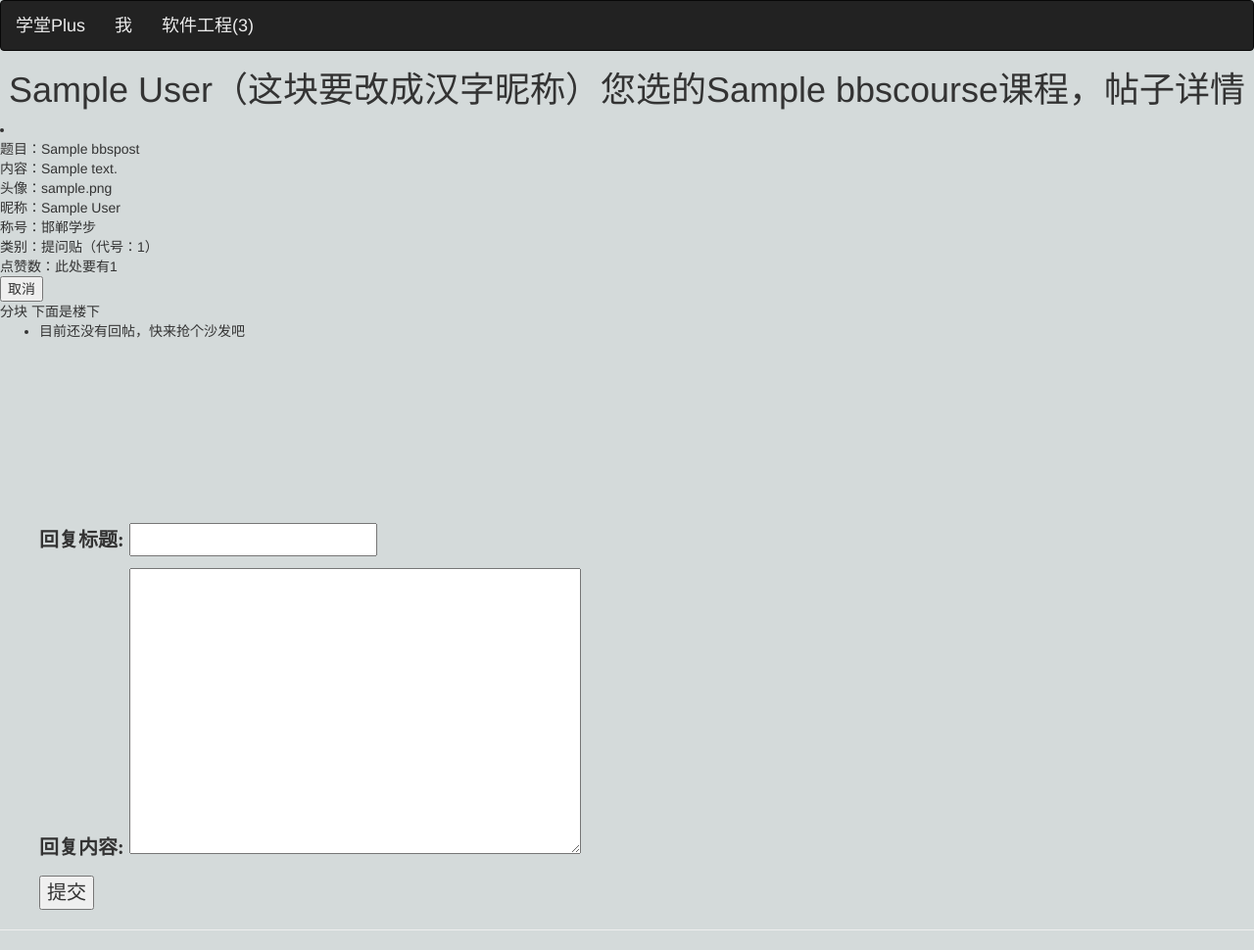
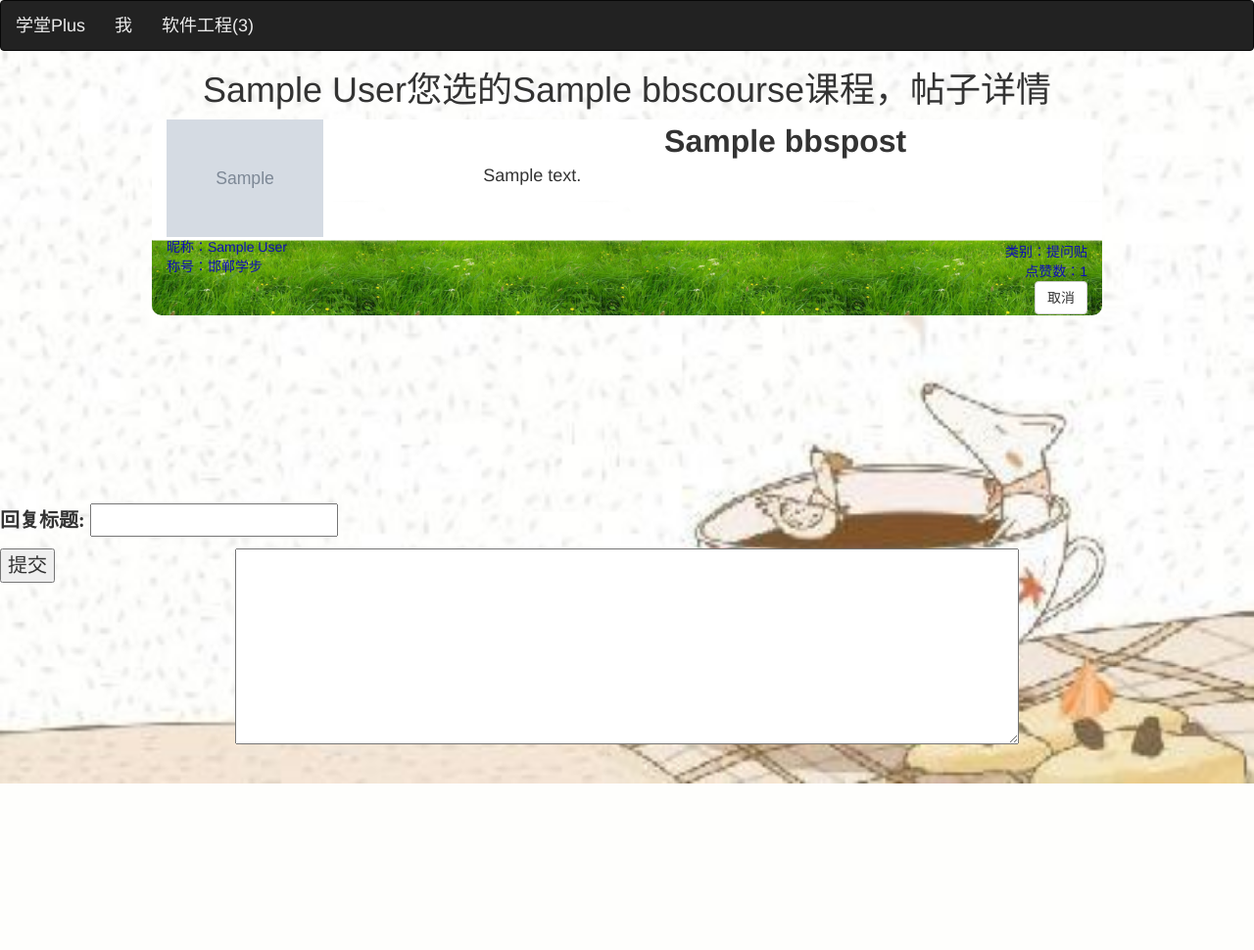
Before and after one commit to yangsz14/xuetangPlus, a Django app: page /course/1/post/1/ in a window 1280 px wide. Shown: the whole page at 98% size. After the commit the page ends 800 px from the top, so only its background shows below. Run offline with Django 3.2, Linux system fonts and the light colour scheme; a user stored in the database is signed in; tables that the repository leaves empty hold one stand-in row (values such as "Sample post"); grey boxes marked "Sample" are stand-in pictures; some libraries are stand-ins or nearby versions.

Commit message:
缓慢推进的css

```diff
--- a/static/style.css
+++ b/static/style.css
@@ -7,16 +7,20 @@
 }
 
 body{
-    background-color: rgba(118, 136, 136, 0.31);;
+    width:100%;
+    height:100%;
+    background: url(1.jpg);
+    background-repeat: no-repeat;
+    background-size: 100% 100%;
+    background-position: bottom right;
+    background-attachment: fixed;
+    padding: 0;
+    margin: 0;
 }
 
 .container{
     height: 200px;
     width: 1000px;
-}
-
-#product div{
-    color: rgb(0,0,0);
 }
 
 .item{
@@ -29,28 +33,27 @@ body{
     display: block;
     margin: 0;
     height: 100%;
-    border:2px solid rgb(255, 255, 255);
+    border:0px solid rgb(12, 12, 12);
     border-radius: 10px;
-    background: rgb(236, 236, 236);
+    background:url(12.png);
+    background-size:contain;
 }
 
-#product .image{
-    width: 200px;
+.image{
+    height: 120px;
 }
 
-#product {
-    width: 100%;
-    height: 100%;
+.info{
+    color: rgb(14, 15, 179);
 }
 
-
-#product .name{
+.name{
     font-weight: bold;
     text-align:center;
     font-size: 32px;
 }
 
-#product .content{
+.content{
     height: 40%;
     font-size: 18px;
 }
@@ -59,16 +62,50 @@ h1{
     text-align:center;
 }
 
-#product .good{
+.good{
     text-align:right;
 }
 
-#product .cat{
+.cat{
     text-align:right;
 }
 
 .fatie{
     position: fixed;
-    left: 90%;
-    top: 90%;
+    top:100px;
+    left:20px;
+    opacity: 0.8;
 }
+
+#form_div_of_register{
+    display: block;
+    top: 100%;
+}
+
+
+#id_P_Content{
+    width: 800px;
+    height: 200px;
+    position:absolute;
+    left:50%;
+    margin-left: -400px;
+}
+
+label[for='id_P_Content']{
+    display:none
+}
+
+input[type='submit']{
+    display: block;
+}
+
+.child{
+    left:400px;
+    margin-top: 100px;
+    width: 800px;
+}
+
+.child .content{
+    height: 65%;
+    font-size: 18px;
+}
--- a/web/templates/base.html
+++ b/web/templates/base.html
@@ -37,7 +37,6 @@
 
     <div id="footer">
     {% block footer %}
-        <hr />
     {% endblock %}
     </div>
 </body>
--- a/web/templates/web/course_bbs_detail.html
+++ b/web/templates/web/course_bbs_detail.html
@@ -4,48 +4,65 @@
 
 {% block content %}
 
-    <h1>{{ user.U_name }}（这块要改成汉字昵称）您选的{{ course.C_Name }}课程，帖子详情</h1>
-    <li>
-        <div>题目：{{ bigpost.P_Title }}</div>
-        <div>内容：{{ bigpost.P_Content}}</div>
-        <div>头像：{{ bigpost.P_User.U_Image}}</div>
-        <div>昵称：{{ bigpost.P_User.U_name}}</div>
-        <div>称号：邯郸学步</div>
-        {% if bigpost.P_Type == 0 %}
-            <div>类别：普通贴（代号：{{ bigpost.P_Type}}）</div>
-        {% elif bigpost.P_Type == 1%}
-            <div>类别：提问贴（代号：{{ bigpost.P_Type}}）</div>
-        {% elif bigpost.P_Type == 2%}
-            <div>类别：笔记贴（代号：{{ bigpost.P_Type}}）</div>
-        {% endif %}
-        <div>点赞数：此处要有{{ bigpost.P_LikeNum}}</div>
+    <h1>{{ user.U_name }}您选的{{ course.C_Name }}课程，帖子详情</h1>
+    <div class="container">
+    <div class="row">
+        <div class="col-xs-4 item">
+            <div>
+            <img class="image" src="{{BASE_DIR}}/media/{{bigpost.P_User.U_Image}}"/>
+            </div>
+            <div class="info">昵称：{{ bigpost.P_User.U_name}}</div>
+            <div class="info">称号：邯郸学步</div>
+        </div>
+        <div class="col-xs-8 item">
+            <div class="name">{{ bigpost.P_Title }}</div>
+            <div class="content">{{ bigpost.P_Content}}</div>
+            {% if bigpost.P_Type == 0 %}
+                <div class="cat info">类别：普通贴</div>
+            {% elif bigpost.P_Type == 1%}
+                <div class="cat info">类别：提问贴</div>
+            {% elif bigpost.P_Type == 2%}
+                <div class="cat info">类别：笔记贴</div>
+            {% endif %}
+            <div class="good info">点赞数：{{ bigpost.P_LikeNum}}</div>
+            <div class="pull-right">
+            {% if islike %}
+            <input id="{{ bigpost.id }}" type="button" class="btn btn-default likeBtn blue mybutton" value="取消" onclick="javascript:likebtn(this)">
+            {% else %}
+            <input id="{{ bigpost.id }}" type="button" class="btn btn-default likeBtn blue mybutton" value="点赞" onclick="javascript:likebtn(this)">
+            {% endif %}
+            </div>
+        </div>
+    </div>
+     </div>
+{% for post in childrenposts %}
+<div class="container child">
+    <div class="row child">
+        <div class="col-xs-4 item">
+            <div>
+            <img class="image" src="{{BASE_DIR}}/media/{{post.P_User.U_Image}}"/>
+            </div>
+            <div class="info">昵称：{{ post.P_User.U_name}}</div>
+            <div class="info">称号：邯郸学步</div>
+        </div>
+        <div class="col-xs-8 item">
+            <div class="name">{{ post.P_Title }}</div>
+            <div class="content">{{ post.P_Content}}</div>
+            {% if post.P_Type == 0 %}
+                <div class="cat info">类别：普通贴</div>
+            {% elif post.P_Type == 1%}
+                <div class="cat info">类别：提问贴</div>
+            {% elif post.P_Type == 2%}
+                <div class="cat info">类别：笔记贴</div>
+            {% endif %}
+            <div class="good info">点赞数：{{ post.P_LikeNum}}</div>
+            <div class="pull-right">
+            </div>
+        </div>
+    </div>
+    </div>
+{% empty %}
 
-        {% if islike %}
-            <input id="{{ bigpost.id }}" type="button" class="likeBtn blue mybutton" value="取消" onclick="javascript:likebtn(this)">
-        {% else %}
-            <input id="{{ bigpost.id }}" type="button" class="likeBtn blue mybutton" value="点赞" onclick="javascript:likebtn(this)">
-        {% endif %}
-    </li>
-    <div>分块 下面是楼下</div>
-<ul>
-{% for post in childrenposts %}
-    <li>
-        <div>题目：{{ post.P_Title }}</div>
-        <div>内容：{{ post.P_Content}}</div>
-        <div>头像：{{ post.P_User.U_Image}}</div>
-        <div>昵称：{{ post.P_User.U_name}}</div>
-        <div>称号：邯郸学步</div>
-        {% if post.P_Type == 0 %}
-            <div>类别：普通贴（代号：{{ post.P_Type}}）</div>
-        {% elif post.P_Type == 1%}
-            <div>类别：提问贴（代号：{{ post.P_Type}}）</div>
-        {% elif post.P_Type == 2%}
-            <div>类别：笔记贴（代号：{{ post.P_Type}}）</div>
-        {% endif %}
-        <div>点赞数：{{ post.P_LikeNum}}</div>
-    </li>
-{% empty %}
-    <li>目前还没有回帖，快来抢个沙发吧</li>
 {% endfor %}
 
         <div style="text-align:left;font-size:20px;font-family:STKaiti;padding-top:15%" id="form_div_of_register">
```
Also changed, not shown: web/templates/web/course_bbs_list.html (+7 -12 lines), static/1.jpg (added), static/12.png (added), static/123.jpg (added), static/123.png (added), static/23.jpg (added), static/f.png (added), web/templates/web/123.png (added).
